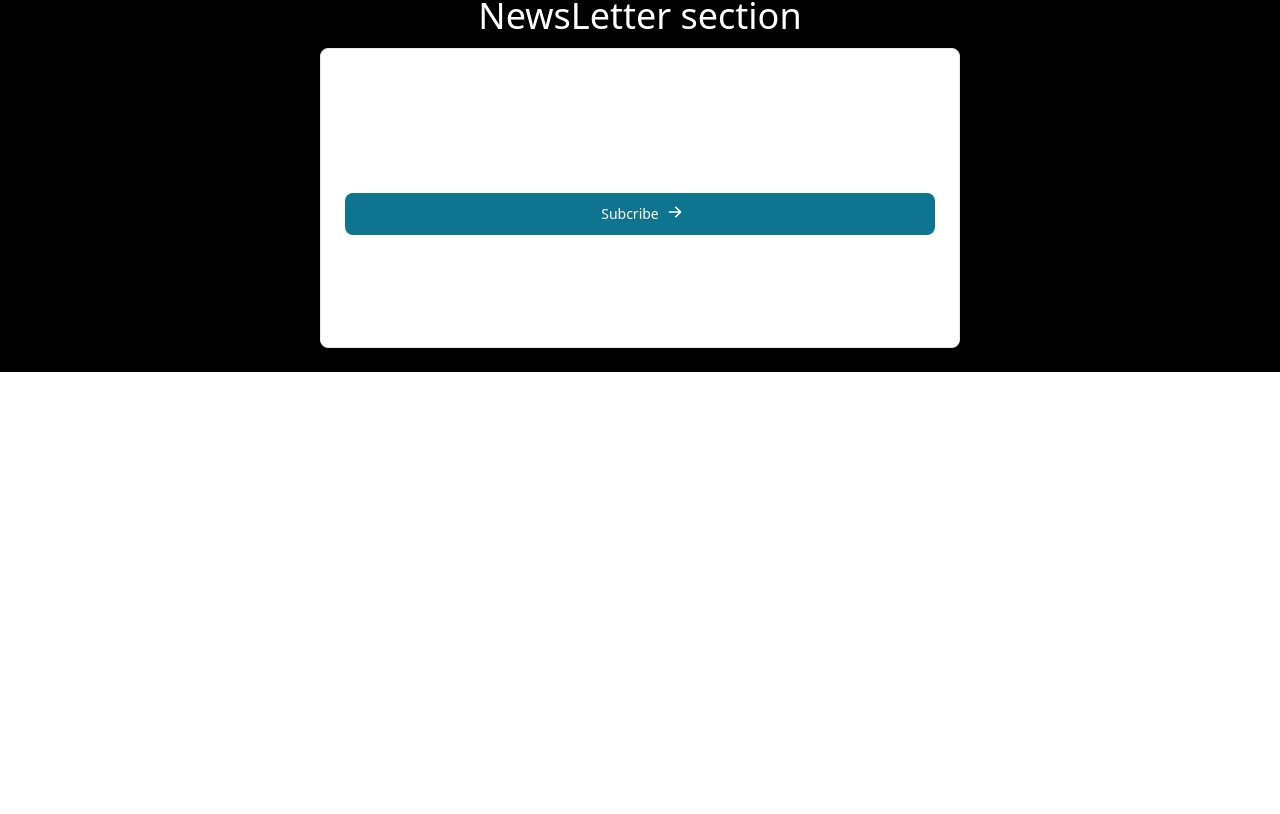
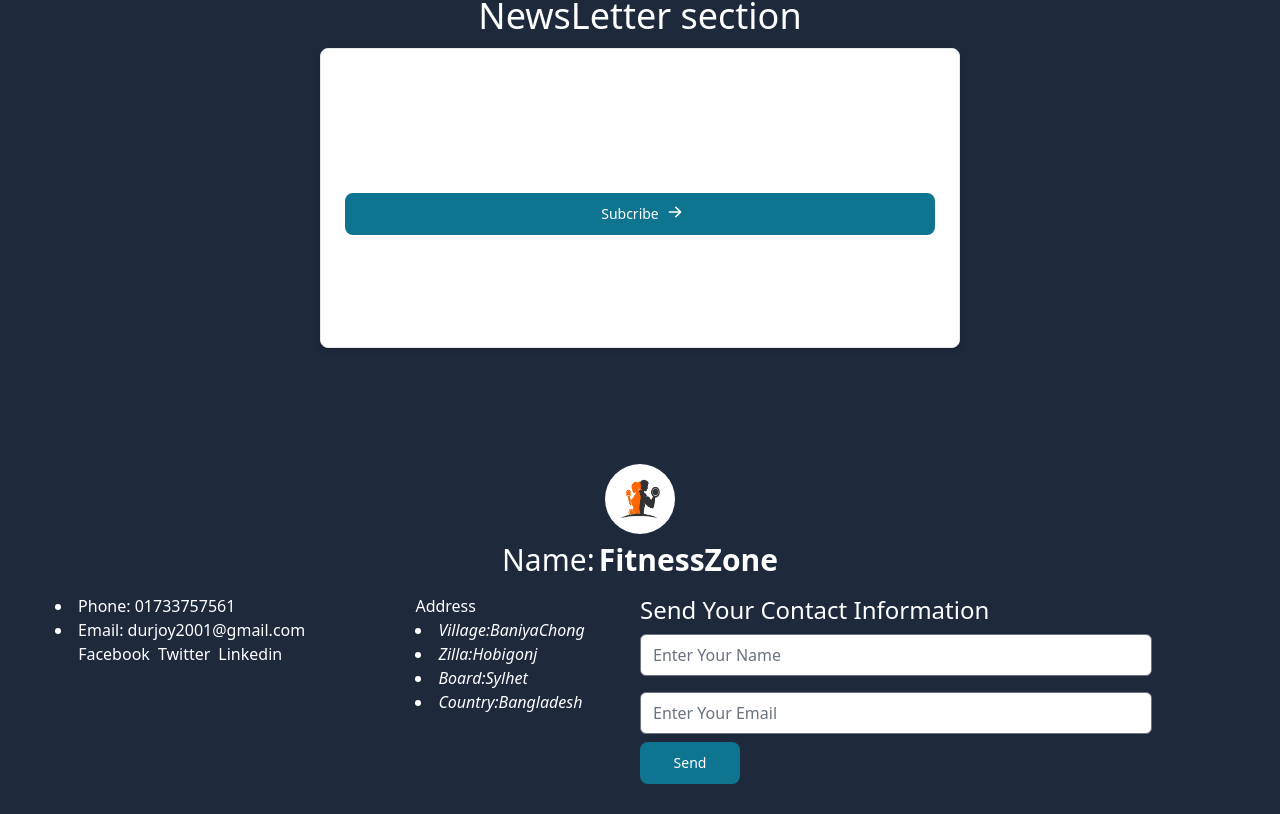
Before and after one commit to rajib777durjoy/fitnesszoneProjectClient, a React (Vite) app: page / in a window 1280 px wide. Shown: the part 2612-3426 px from the top of the page. Before the commit the page ends 2984 px from the top, so only its background shows below. Built offline with nearby package versions, Linux system fonts and the light colour scheme; no server answers.

Commit message:
footer page create done

```diff
--- a/src/Component/Footer/FooterSection.jsx
+++ b/src/Component/Footer/FooterSection.jsx
@@ -1,11 +1,45 @@
+import { Button } from 'flowbite-react';
 import React from 'react';
 import { Helmet } from 'react-helmet-async';
+import { Link } from 'react-router-dom';
 
 const FooterSection = () => {
     return (
-        <div>
-
-            footer page here !
+        <div className='w-[100%] min-h-[350px]'>
+          <div className='flex flex-col-reverse gap-2 items-center m-4'>
+             <h1 className='text-white text-3xl'>Name:<span className='font-semibold ms-1'>FitnessZone</span></h1>
+              <img src="/fitnessLogo.jpg" alt="" className='w-[70px] h-[70px] rounded-full' />
+          </div>
+            <div className='w-[100%] flex '>
+                <div className='w-[50%] mx-auto flex justify-around text-white'>
+                    <div>
+                    <li>Phone: 01733757561</li>
+                    <li>Email: durjoy2001@gmail.com</li>
+                     <div className='flex gap-2 justify-center'>
+                     <li className='list-none'><Link to='https://www.facebook.com'>Facebook</Link></li>
+                     <li className='list-none'><Link to='https://x.com'>Twitter</Link></li>
+                     <li className='list-none'><Link to='https://www.linkedin.com'>Linkedin</Link></li>
+                     </div>
+                    </div>
+                    <div>
+                    <h1>Address</h1>
+                    <address>
+                        <li>Village:BaniyaChong</li>
+                        <li>Zilla:Hobigonj</li>
+                        <li>Board:Sylhet</li>
+                        <li>Country:Bangladesh</li>
+                    </address>
+                    </div>
+                </div>
+                <div className='w-[50%] mx-auto '>
+                    <h1 className='text-white text-start text-2xl'>Send Your Contact Information</h1>
+                    <form className='w-[100%]'>
+                     <input className='w-[80%] mx-auto my-2 rounded-md' type="text"  placeholder='Enter Your Name'/>
+                     <input className='w-[80%] mx-auto my-2 rounded-md' type="email" placeholder='Enter Your Email' />
+                      <Button type='btn' className='w-[100px]'>Send</Button>
+                    </form>
+                </div>
+            </div>
         </div>
     );
 };
--- a/src/Layout/MainRoute.jsx
+++ b/src/Layout/MainRoute.jsx
@@ -6,10 +6,11 @@ import FooterSection from '../Component/Footer/FooterSection';
 
 const MainRoute = () => {
     return (
-        <div className='bg-black w-[100%]'>
+        <div className=' w-[100%] bg-slate-800 min-h-screen'>
             <HeaderNav></HeaderNav>
             this is main page
             <Outlet></Outlet>
+            <div className='w-[100%] h-[100px]'></div>
             <FooterSection></FooterSection>
         </div>
     );
--- a/src/Pages/Alltrainer/AllTrainer.jsx
+++ b/src/Pages/Alltrainer/AllTrainer.jsx
@@ -4,6 +4,7 @@ import useAxios from '../../hook/useAxios';
 import { useQuery } from '@tanstack/react-query';
 import { Link } from 'react-router-dom';
 import { Helmet } from 'react-helmet-async';
+// import Image from "next/image";
 
 const AllTrainer = () => {
     const axiosSecure=useAxios();
@@ -17,14 +18,18 @@ const AllTrainer = () => {
    })
    console.log(trainers)
     return (
-        <div className='w-[100%] min-h-screen '>
+        <div className='w-[100%] min-h-screen bg-transparent '>
              <Helmet>
                 <title>FitnessZone-AllTrainer</title>
             </Helmet>
-            <div className='w-[90%] mx-auto translate-y-20'>
-                <div className='grid grid-cols-3 gap-2'>
-                    {
-                        trainers.map(trainer=><Card className="w-[]" imgSrc={trainer?.image} horizontal>
+            <div className='w-[90%] grid grid-cols-3 gap-2 h-auto mx-auto translate-y-20'>
+
+                    {/* {
+                        trainers?.map(trainer=><Card
+                            className="min-h-[400px]"
+                            imgAlt="Meaningful alt text for an image that is not purely decorative"
+                            imgSrc={trainer?.image}
+                          >
                             <h5 className="text-2xl font-bold tracking-tight text-gray-900 dark:text-white">
                                {trainer.name}
                             </h5>
@@ -32,17 +37,44 @@ const AllTrainer = () => {
                              <h1>{trainer.age}</h1>
                              <h1>{trainer.experience}</h1>
                              <h1>{
-                                trainer.Available_time.map(time=><div>{time}</div>)
+                                trainer?.Available_time?.map(time=><div>{time}</div>)
                                 }</h1>
                             <p className="font-normal text-gray-700 dark:text-gray-400">
                                 Here are the biggest enterprise technology acquisitions of 2021 so far, in reverse chronological order.
                             </p>
                             <Link to={`/tainerDetails/${trainer?._id}`}><Button>Know more</Button></Link>
                         </Card>)
+                    } */}
+                    {
+                        trainers?.map(trainer=><Card className="max-w-sm">
+                            <div className="flex flex-col items-center pb-10">
+                              {/* <Image
+                                alt="Bonnie image"
+                                height="96"
+                                src="/images/people/profile-picture-3.jpg"
+                                width="96"
+                                className="mb-3 rounded-full shadow-lg"
+                              /> */}
+                              <img src={trainer?.image} alt="" className='w-[100px] h-[100px] rounded-full' />
+                              <h5 className="mb-1 text-xl font-medium text-gray-900 dark:text-white">{trainer.name}</h5>
+                              <span className="text-sm text-gray-500 dark:text-gray-400">{trainer.email}</span>
+                              <div className='flex justify-around gap-4'>
+                              <h1>Age:{trainer.age}</h1>
+                              <h1>Experience:{trainer.experience}</h1>
+                              </div>
+                              <h1 className='grid grid-cols-2 gap-2 capitalize'>{
+                                trainer?.Available_time?.map(time=><div>{time}</div>)
+                                }</h1>
+                              <div className="mt-4 flex space-x-3 lg:mt-6">
+                              <Link to={`/tainerDetails/${trainer?._id}`}><Button>Know more</Button></Link>
+
+                              </div>
+                            </div>
+                          </Card>)
                     }
                 </div>
 
-            </div>
+
 
         </div>
     );
--- a/src/Pages/Alltrainer/BecomeTrainer/BecomeTrainer.jsx
+++ b/src/Pages/Alltrainer/BecomeTrainer/BecomeTrainer.jsx
@@ -19,6 +19,7 @@ const BecomeTrainer = () => {
     const [selectedOption, setSelectedOption] = useState([]);
     const [selectedDays, setSelectedDays] = useState([]);
     const [selectedTime, setSelectedTime] = useState([]);
+    const [selectedsocial, setSelectedsocial] = useState([]);
     const options = [
         { value: 'yoga flow', label: 'yoga flow' },
         { value: 'CoreFlow', label: 'CoreFlow' },
@@ -46,13 +47,12 @@ const BecomeTrainer = () => {
         { value: 'evening', label: 'evening' },
         { value: 'night', label: 'night' },
     ]
-    // const slot = [
-    //     { value: '10:00 am - 11:00 am', label: 'monig' },
-    //     { value: 'noon', label: 'noon' },
-    //     { value: 'afternoon', label: 'afternoon' },
-    //     { value: 'evening', label: 'evening' },
-    //     { value: 'night', label: 'night' },
-    // ]
+    const social = [
+        { value: 'Facebook', label: 'facebook' },
+        { value: 'Instagram', label: 'Instagram'},
+        { value: 'Twitter', label: 'Twitter'},
+        { value: 'Linkedin', label: 'Linkedin'},
+    ]
 
     console.log(selectedOption)
     const skills= selectedOption.map(item=>item)
@@ -63,7 +63,11 @@ const BecomeTrainer = () => {
 
     const alltime=selectedTime.map(item=>item)
     const times=alltime.map(t=>t.value)
-    console.log('items',skillArry,singleDay,times)
+
+    const socials=selectedsocial.map(item=>item)
+    const icons =socials.map(icon=>icon.value)
+
+    console.log('items',skillArry,singleDay,times,icons)
     const {
         register,
         handleSubmit,
@@ -171,17 +175,17 @@ const BecomeTrainer = () => {
                             </div>
                             <TextInput {...register("experience")} id="experience" type="number" placeholder="Exprience" required />
                         </div>
-                        {/* <div className="w-[50%]">
-                            <div className="mb-2 block">
-                                <Label htmlFor="hours" value="Class Duration" />
-                            </div>
-                            <Select
-                            value={selectedSlot}
-                            onChange={(e) => setSelectedTime(e)}
-                            options={time}
+                       <div>
+                       <div className="mb-2 block">
+                            <Label htmlFor="social" value="Select you social link" />
+                        </div>
+                        <Select
+                            value={selectedsocial}
+                            onChange={(e) => setSelectedsocial(e)}
+                            options={social}
                             isMulti
                         />
-                        </div> */}
+                       </div>
                     </div>
                     <div className="">
                         <div className="mb-2 block">
--- a/src/Pages/DashbordItem/Admin/AppliedTrainer.jsx
+++ b/src/Pages/DashbordItem/Admin/AppliedTrainer.jsx
@@ -24,7 +24,7 @@ const AppliedTrainer = () => {
             <Helmet>
                 <title>FitnessZone-Dashboard|AppliedTrainer</title>
             </Helmet>
-            <h1 className='text-3xl text-white'>this is applied page </h1>
+            <h1 className='text-3xl text-white text-center mt-2'> Applied Trainer </h1>
             <div className="overflow-x-auto mt-10 w-[90%] mx-auto">
                 <Table>
                     <Table.Head>
--- a/src/Pages/DashbordItem/Admin/Details.jsx
+++ b/src/Pages/DashbordItem/Admin/Details.jsx
@@ -53,7 +53,9 @@ const Details = () => {
          })
         }
      })
-
+   }
+   const handelReject=()=>{
+     console.log('hello world')
    }
 
 
@@ -64,7 +66,7 @@ const Details = () => {
                 <title>FitnessZone-AppliedTrainer|DetailsPage</title>
             </Helmet>
             <h1 className='text-center text-2xl text-white font-medium my-2'>Applied Details</h1>
-            <Card className={` ${details?'w-[60%] mx-auto mt-5':'hidden'} `}>
+            <Card className={`${details?'w-[60%] mx-auto mt-5':'hidden'}`}>
                 <div>
                     <img src={image} alt="" className='h-[300px] w-[90%] mx-auto' />
                 </div>
@@ -90,7 +92,7 @@ const Details = () => {
                 <p className='w-[90%] mx-auto '>Description:{description}</p>
                 <div className='w-[90%] mx-auto flex justify-between'>
                     <button onClick={handelconfirmation} className='border p-4 '>Confirmation</button>
-                    <button className='border p-4'>Reject</button>
+                    <button onClick={handelReject} className='border p-4'>Reject</button>
                 </div>
             </Card>
         </div>
```
